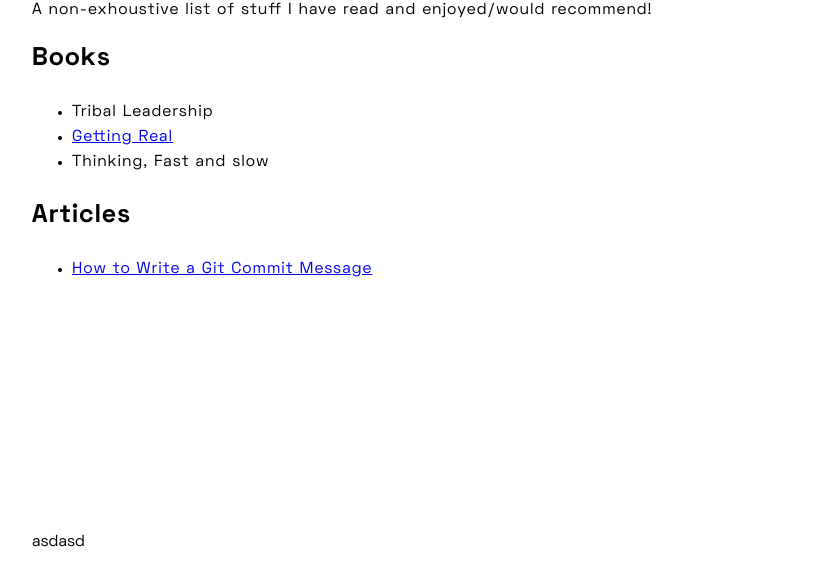
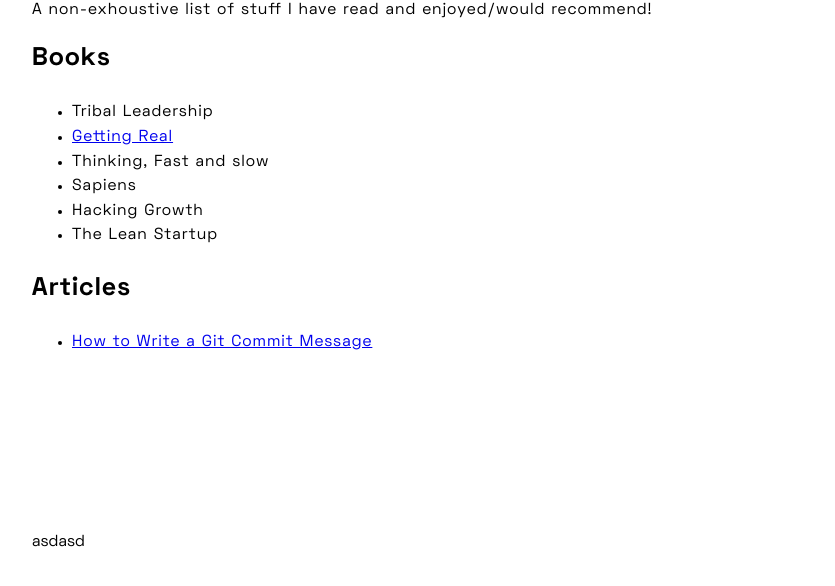
Before and after one commit to perlindstroem/lndstrm, a Gatsby site: page /reads in a window 1280 px wide. Shown: the part 210-796 px from the top of the page, without its empty margins (208-1043 px from the left). Built offline with nearby package versions, Linux system fonts and the light colour scheme; Gatsby itself is replaced by a stand-in of ours.

Commit message:
add books

```diff
--- a/src/pages/reads.js
+++ b/src/pages/reads.js
@@ -13,6 +13,15 @@
     {
       name: "Thinking, Fast and slow",
     },
+    {
+      name: "Sapiens"
+    },
+    {
+      name: "Hacking Growth"
+    },
+    {
+      name: "The Lean Startup"
+    }
   ]
 
   const articles = [
```
